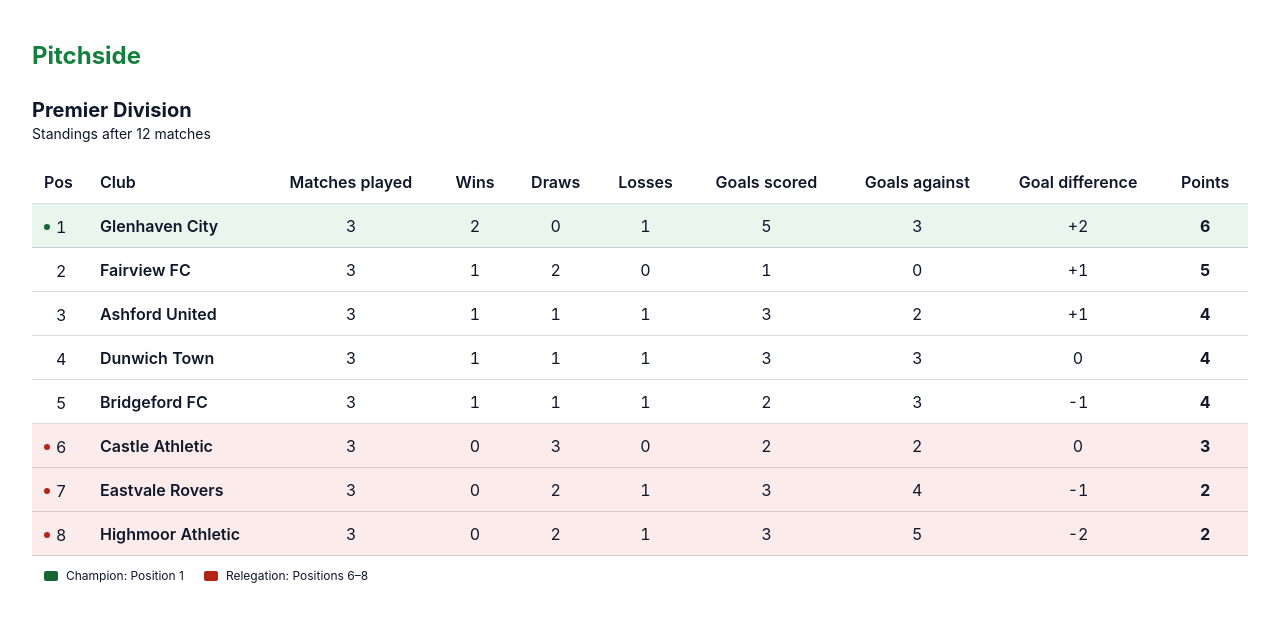
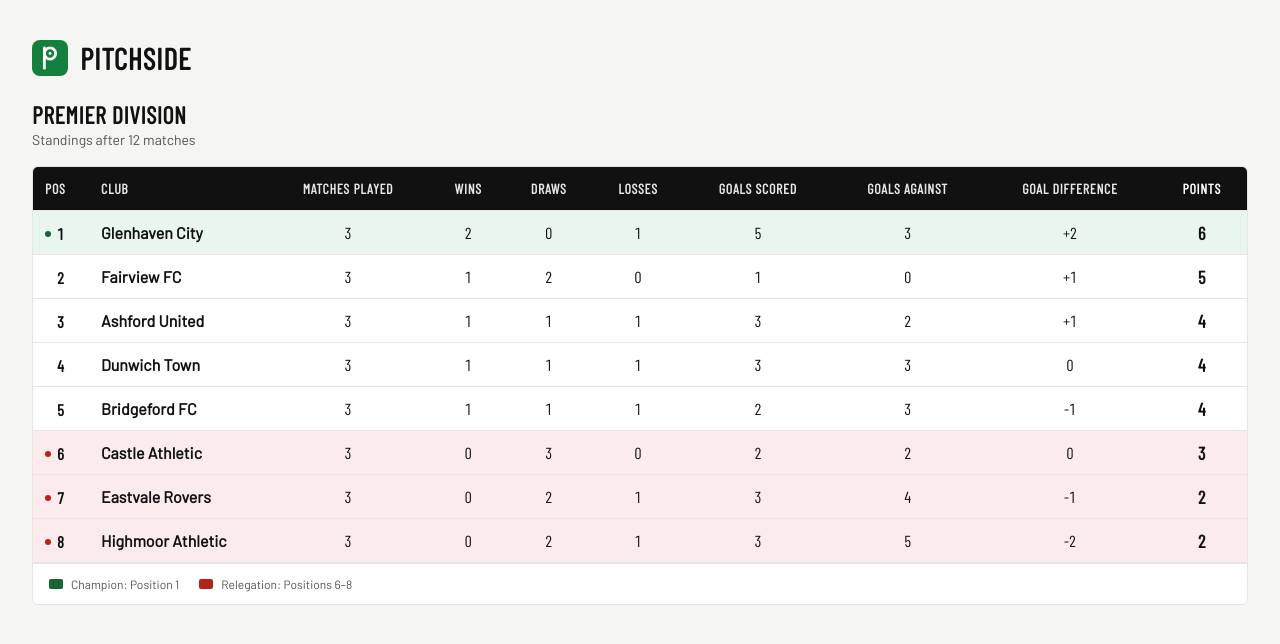
Before and after one commit to xyztdanid4/pitchside, a React (Vite) app: page / in a window 1280 px wide. Shown: the top 644 px of the page. Built offline with nearby package versions, Linux system fonts and the light colour scheme.

Commit message:
style: give the app a scoreboard look with self-hosted fonts

```diff
--- a/index.html
+++ b/index.html
@@ -21,7 +21,7 @@
          Content-Security-Policy can forbid inline styles. -->
     <noscript><link rel="stylesheet" href="/noscript.css" /></noscript>
   </head>
-  <body class="bg-surface text-foreground antialiased">
+  <body class="bg-background font-sans text-foreground antialiased">
     <noscript>
       <div class="noscript">
         <img src="/favicon.svg" alt="" width="64" height="64" />
--- a/package.json
+++ b/package.json
@@ -46,6 +46,8 @@
     "prepare": "husky"
   },
   "dependencies": {
+    "@fontsource/barlow": "^5.3.0",
+    "@fontsource/barlow-condensed": "^5.3.0",
     "react": "^19.2.8",
     "react-dom": "^19.2.8",
     "zod": "^4.6.7"
--- a/src/app/App.tsx
+++ b/src/app/App.tsx
@@ -1,3 +1,4 @@
+import { Logo } from '@/app/Logo.tsx'
 import { StandingsPage } from '@/standings/ui/StandingsPage.tsx'
 
 export function App() {
@@ -5,7 +6,12 @@ export function App() {
     // Exactly the screen's height, so the page itself never scrolls: only the table does,
     // and its header stays in view on phones too (no scroll area inside a scrolling page)
     <main className="flex h-dvh flex-col px-4 py-6 sm:px-8 sm:py-10">
-      <h1 className="mbe-6 shrink-0 text-2xl font-bold text-brand">Pitchside</h1>
+      <header className="mbe-6 flex shrink-0 items-center gap-3">
+        <Logo />
+        <h1 className="font-condensed text-3xl leading-none font-bold tracking-wide uppercase">
+          Pitchside
+        </h1>
+      </header>
       <StandingsPage />
     </main>
   )
--- /dev/null
+++ b/src/app/Logo.tsx
@@ -0,0 +1,13 @@
+// The app mark: a "P" drawn as a goal post and a ball
+export function Logo() {
+  return (
+    <svg viewBox="0 0 64 64" aria-hidden="true" className="size-9 shrink-0">
+      <rect width="64" height="64" rx="14" className="fill-brand" />
+      <g className="fill-none stroke-surface" strokeWidth="5" strokeLinecap="round">
+        <path d="M22 14 V50" />
+        <circle cx="32" cy="24" r="10" />
+      </g>
+      <circle cx="32" cy="24" r="2.5" className="fill-surface" />
+    </svg>
+  )
+}
--- a/src/index.css
+++ b/src/index.css
@@ -1,8 +1,8 @@
 @import 'tailwindcss';
 
 /*
- * Color tokens. Tailwind's default palette is removed (`--color-*: initial`), so
- * only the colors defined here exist as utilities (`bg-surface`, `text-brand`, ...).
+ * Design tokens. Tailwind's default palette is removed (`--color-*: initial`), so
+ * only the colors defined here exist as utilities (`bg-surface`, `text-muted`, ...).
  * A class like `bg-red-500` doesn't generate any CSS and is reported by ESLint.
  *
  * `inline` makes the utilities reference the CSS variables below directly, so
@@ -10,20 +10,38 @@
  */
 @theme inline {
   --color-*: initial;
+  --color-background: var(--background);
   --color-surface: var(--surface);
   --color-foreground: var(--foreground);
+  --color-muted: var(--muted);
+  --color-line: var(--line);
   --color-brand: var(--brand);
+  --color-head: var(--head);
+  --color-on-head: var(--on-head);
+  --color-on-head-strong: var(--on-head-strong);
   --color-tone-positive: var(--tone-positive);
   --color-tone-negative: var(--tone-negative);
   --color-champion-mark: var(--champion-mark);
   --color-relegation-mark: var(--relegation-mark);
+
+  /* Self-hosted (see main.tsx): Barlow for text, Barlow Condensed for headings and numbers */
+  --font-sans: 'Barlow', system-ui, sans-serif;
+  --font-condensed: 'Barlow Condensed', 'Arial Narrow', sans-serif;
 }
 
 /* Light theme. Text colors meet WCAG AA contrast (4.5:1) on the backgrounds they sit on. */
 :root {
+  --background: #f5f5f4;
   --surface: #fff;
-  --foreground: #0f172a;
+  --foreground: #111;
+  --muted: #57534e;
+  --line: #e7e5e4;
   --brand: #15803d;
+
+  /* The scoreboard bar: the header row is inverted */
+  --head: #111;
+  --on-head: #e7e5e4;
+  --on-head-strong: #fff;
 
   /* Highlighted table rows: opaque tints, since sticky cells must hide what scrolls
      under them */
@@ -40,9 +58,15 @@
 /* Dark theme, following the operating system setting */
 @media (prefers-color-scheme: dark) {
   :root {
-    --surface: #0f1712;
-    --foreground: #e6efe9;
+    --background: #0c0a09;
+    --surface: #171412;
+    --foreground: #f5f5f4;
+    --muted: #a8a29e;
+    --line: #29241f;
     --brand: #4ade80;
+    --head: #f5f5f4;
+    --on-head: #292524;
+    --on-head-strong: #0c0a09;
     --tone-positive: #12291b;
     --tone-negative: #2c1615;
     --champion-mark: #4ade80;
--- a/src/main.tsx
+++ b/src/main.tsx
@@ -1,5 +1,11 @@
 import { StrictMode } from 'react'
 import { createRoot } from 'react-dom/client'
+// Self-hosted fonts: the CSP only allows this origin, and no visitor IPs go to a font CDN.
+// Latin subsets and only the weights in use, to keep the download small.
+import '@fontsource/barlow/latin-400.css'
+import '@fontsource/barlow/latin-600.css'
+import '@fontsource/barlow-condensed/latin-600.css'
+import '@fontsource/barlow-condensed/latin-700.css'
 
 // Must run before any schema is created, so it's imported before the app
 import '@/app/configureZod.ts'
--- a/src/shared/ui/DataTable/DataTable.tsx
+++ b/src/shared/ui/DataTable/DataTable.tsx
@@ -20,7 +20,7 @@ function rowBackground(tone: RowTone | undefined): string {
 
 // The bottom border sits on the cells: rows can't have borders in the separate border model.
 // A fixed row height keeps rows the same size whatever a cell contains.
-const CELL_CLASS = 'h-11 border-be border-foreground/15 px-3 whitespace-nowrap'
+const CELL_CLASS = 'h-11 border-be border-line px-3 whitespace-nowrap'
 
 const ALIGN_CLASS = { start: 'text-start', center: 'text-center', end: 'text-end' } as const
 
@@ -73,9 +73,9 @@ export function DataTable<Row>({
               <th
                 key={column.key}
                 scope="col"
-                // Opaque, so content scrolling under it is hidden. Pinned header cells
-                // stick in both directions, so they go above all others.
-                className={`${cellClassOf(column)} sticky inset-bs-0 bg-surface font-semibold ${column.pinned === true ? 'z-3' : 'z-2'}`}
+                // An opaque bar, so content scrolling under it is hidden. Pinned header
+                // cells stick in both directions, so they go above all others.
+                className={`${cellClassOf(column)} sticky inset-bs-0 bg-head font-condensed text-sm font-semibold tracking-wider text-on-head uppercase ${column.pinned === true ? 'z-3' : 'z-2'}`}
               >
                 {column.header}
               </th>
--- a/src/standings/ui/StandingsTable.tsx
+++ b/src/standings/ui/StandingsTable.tsx
@@ -32,10 +32,13 @@ export function StandingsTable({ competition }: { readonly competition: Competit
     // Not a named section: the table's scroll region is already the landmark for it.
     // A flex column that may shrink, so the table gets the height that is left.
     <div className="flex min-h-0 flex-col">
-      <h2 className="text-xl font-bold">{competition.competition.name}</h2>
-      <p className="mbe-4 text-sm">
+      <h2 className="font-condensed text-2xl/tight font-bold tracking-wide uppercase">
+        {competition.competition.name}
+      </h2>
+      <p className="mbe-4 text-sm text-muted">
         Standings after {completedCount} {completedCount === 1 ? 'match' : 'matches'}
       </p>
+      <div className="flex min-h-0 flex-col overflow-hidden rounded-md border border-line bg-surface">
         <DataTable
           caption={competition.competition.name}
           columns={standingsColumns}
@@ -45,5 +48,6 @@ export function StandingsTable({ competition }: { readonly competition: Competit
         />
         <ZoneLegend rows={rows} />
       </div>
+    </div>
   )
 }
--- a/src/standings/ui/columns/numberColumn.tsx
+++ b/src/standings/ui/columns/numberColumn.tsx
@@ -4,6 +4,11 @@ import type { Column } from '@/shared/ui/DataTable/index.ts'
 import type { TableRow } from '@/standings/ui/zones/withZones.ts'
 
 import { ShortHeader } from '@/standings/ui/columns/ShortHeader.tsx'
+
+// Numbers in the condensed scoreboard face, so the columns stay narrow
+function numeric(value: ReactNode) {
+  return <span className="font-condensed text-base">{value}</span>
+}
 
 type NumberColumn = {
   readonly key: string
@@ -17,7 +22,7 @@ export function numberColumn({ key, short, full, value }: NumberColumn): Column<
   return {
     key,
     header: <ShortHeader short={short} full={full} />,
-    cell: value,
+    cell: (row) => numeric(value(row)),
     align: 'center',
   }
 }
--- a/src/standings/ui/columns/standingsColumns.tsx
+++ b/src/standings/ui/columns/standingsColumns.tsx
@@ -14,7 +14,7 @@ export const standingsColumns: readonly Column<TableRow>[] = [
     header: <ShortHeader short="Pos" full="Position" alwaysShort />,
     // The row tint and the dot show the zone; screen readers hear it with the position
     cell: (row) => (
-      <span className="inline-flex items-center gap-1.5">
+      <span className="inline-flex items-center gap-1.5 font-condensed text-base font-semibold">
         <span
           aria-hidden="true"
           className={`size-1.5 rounded-full ${row.zone === null ? '' : ZONE_MARK_CLASS[row.zone]}`}
@@ -66,8 +66,13 @@ export const standingsColumns: readonly Column<TableRow>[] = [
   }),
   {
     key: 'points',
-    header: <ShortHeader short="Pts" full="Points" />,
-    cell: (row) => <span className="font-bold">{row.points}</span>,
+    // The column that decides the table stands out in the header bar too
+    header: (
+      <span className="font-bold text-on-head-strong">
+        <ShortHeader short="Pts" full="Points" />
+      </span>
+    ),
+    cell: (row) => <span className="font-condensed text-lg font-bold">{row.points}</span>,
     align: 'center',
   },
 ]
--- a/src/standings/ui/zones/ZoneLegend.tsx
+++ b/src/standings/ui/zones/ZoneLegend.tsx
@@ -15,7 +15,10 @@ function positionsText(first: number, last: number): string {
  */
 export function ZoneLegend({ rows }: { readonly rows: readonly TableRow[] }) {
   return (
-    <ul aria-label="Zones" className="flex flex-wrap gap-x-5 gap-y-2 px-3 pbs-3 text-xs">
+    <ul
+      aria-label="Zones"
+      className="flex flex-wrap gap-x-5 gap-y-2 border-bs border-line px-4 py-3 text-xs text-muted"
+    >
       {ZONES.map((zone) => {
         const zoneRows = rows.filter((row) => row.zone === zone)
         const first = zoneRows.at(0)
--- a/vite.config.ts
+++ b/vite.config.ts
@@ -1,10 +1,44 @@
+import type { Plugin } from 'vite'
+
 import tailwindcss from '@tailwindcss/vite'
 import react from '@vitejs/plugin-react'
 import { defineConfig } from 'vitest/config'
 
+/**
+ * Preloads the self-hosted fonts from the built index.html. Without it the browser only
+ * requests a font once the app has rendered text in it, and shows a fallback font until
+ * then. The file names carry a build hash, so the links are added after the build.
+ */
+function preloadFonts(): Plugin {
+  let base = '/'
+  return {
+    name: 'preload-fonts',
+    apply: 'build',
+    configResolved(config) {
+      // So the links also work when the app is deployed under a sub-path
+      base = config.base
+    },
+    transformIndexHtml(_html, context) {
+      const fontFiles = Object.keys(context.bundle ?? {}).filter((file) => file.endsWith('.woff2'))
+      return fontFiles.map((file) => ({
+        tag: 'link',
+        // `crossorigin` is required for font preloads, even from the same origin
+        attrs: {
+          rel: 'preload',
+          href: `${base}${file}`,
+          as: 'font',
+          type: 'font/woff2',
+          crossorigin: '',
+        },
+        injectTo: 'head',
+      }))
+    },
+  }
+}
+
 // https://vite.dev/config/
 export default defineConfig({
-  plugins: [react(), tailwindcss()],
+  plugins: [react(), tailwindcss(), preloadFonts()],
   resolve: {
     // Resolve the `@/*` and `@public/*` aliases from the `paths` in tsconfig.app.json
     tsconfigPaths: true,
```
Also changed, not shown: 1 other file (tests, documents, lock files or other folders). Lines whose indentation alone changed are shown as unchanged.
